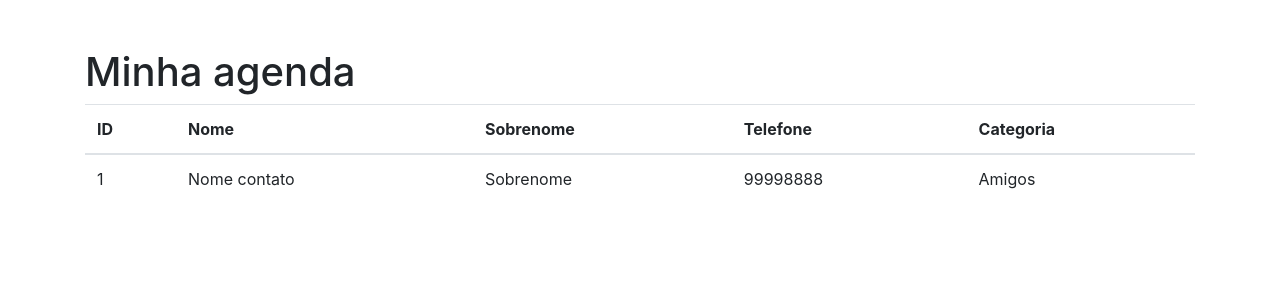
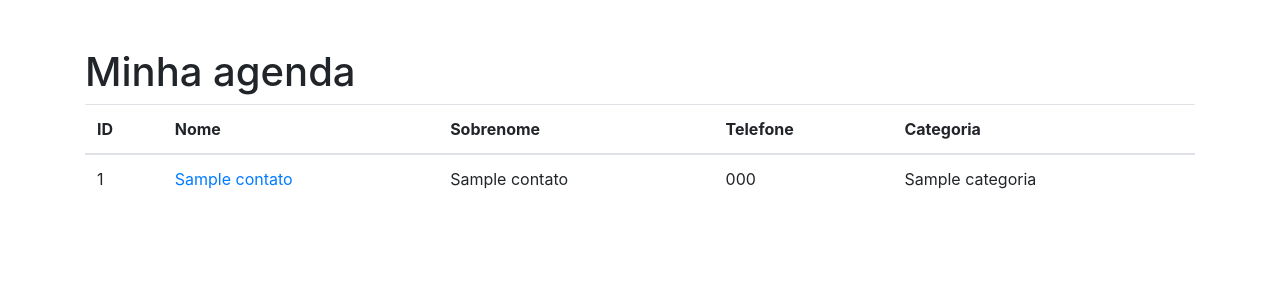
Before and after one commit to joselinosantosti/agenda-django, a Django app: page / in a window 1280 px wide. Shown: the top 300 px of the page. Run offline with Django 4.2, Linux system fonts and the light colour scheme; tables that the repository leaves empty hold one stand-in row (values such as "Sample post"); some libraries are stand-ins or nearby versions.

Commit message:
View Contatos Close #13

```diff
--- a/contatos/templates/contatos/index.html
+++ b/contatos/templates/contatos/index.html
@@ -15,15 +15,15 @@
         </tr>
     </thead>
     <tbody>
+        {% for contato in contatos %}
         <tr>
-            <td>1</td>
-            <td>
-            Nome contato
-            </td>
-            <td>Sobrenome</td>
-            <td>99998888</td>
-            <td>Amigos</td>
-        </tr>
+            <td>{{contato.id}}</td>
+            <td><a href="#"> {{contato.nome}}</a></td>
+            <td>{{contato.sobrenome}}</td>
+            <td>{{contato.telefone}}</td>
+            <td>{{contato.categoria}}</td>
+          </tr>
+        {% endfor %}
     </tbody>
     </table>
 </div>
--- a/contatos/views.py
+++ b/contatos/views.py
@@ -1,4 +1,9 @@
 from django.shortcuts import render
+from.models import Contato
 
 def index(request):
-    return render(request, 'contatos/index.html')
+    contatos = Contato.objects.all()
+
+    return render(request, 'contatos/index.html', {
+        'contatos':contatos
+    })
```
